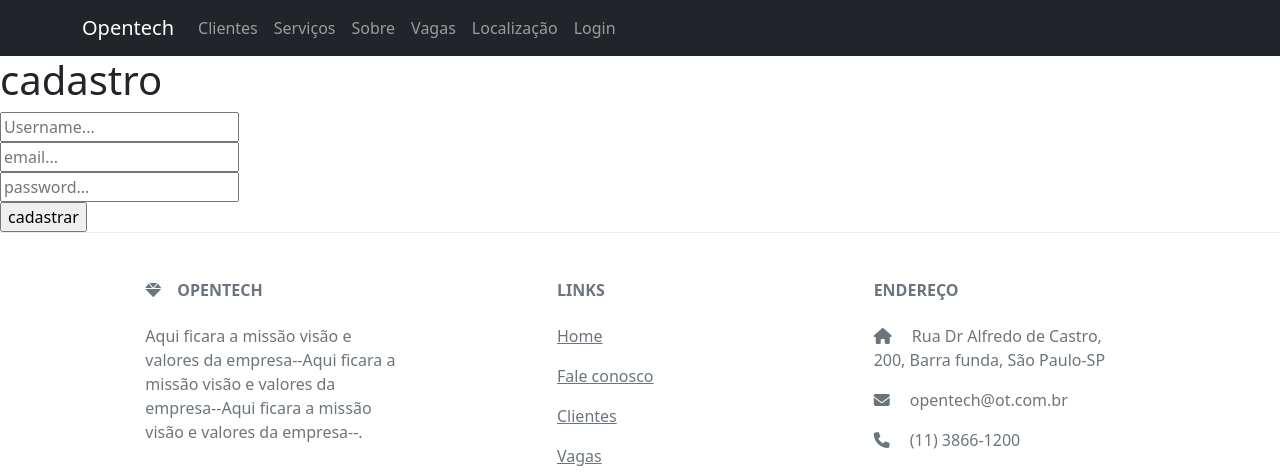
After one commit to PedroMiceli/Sistema-Opentech, a Django app: a page that uses opentech/sistema/templates/cadastro.html in a window 1280 px wide. The commit adds this page. Shown: the top 472 px of the page. Run offline with Django 4.2, Linux system fonts and the light colour scheme; some libraries are stand-ins or nearby versions.

Commit message:
modificada a forma como estou fazendo a autenticação

```diff
--- a/opentech/paginas/templates/modelo/modelo.html
+++ b/opentech/paginas/templates/modelo/modelo.html
@@ -14,7 +14,7 @@
 <body>
     <nav class="navbar navbar-expand navbar-dark bg-dark">
         <div class="container ">
-            <a class="navbar-brand" href="#">Opentech</a>
+            <a class="navbar-brand" href="{% url 'index' %}">Opentech</a>
             <div class="collapse navbar-collapse" id="navbarSupportedContent">
                 <ul class="navbar-nav mr-auto ">
                     <li class="nav-item">
--- a/opentech/paginas/urls.py
+++ b/opentech/paginas/urls.py
@@ -7,7 +7,6 @@ urlpatterns = [
     path('', views.index, name='index'),
     path('cliente', views.cliente, name='cliente'),
     path('localizacao', views.localizacao, name='localizacao'),
-    path('login', include('django.contrib.auth.urls')),
     path('login', include('sistema.urls')),
     path('servicos', views.servicos, name='servicos'),
     path('sobre', views.sobre, name='sobre'),
--- /dev/null
+++ b/opentech/sistema/templates/cadastro.html
@@ -0,0 +1,19 @@
+{% extends 'modelo/modelo.html' %}
+
+{% block title %}Login{% endblock %}
+
+{% block content %}
+<h1>cadastro</h1>
+
+
+    <form action="{%url 'cadastro'%}" method="post">{% csrf_token %}
+        {% csrf_token %}
+        <input type="text" placeholder="Username..." name="username">
+        <br>
+        <input type="email" placeholder="email..." name="email">
+        <br>
+        <input type="password" placeholder="password..." name="senha">
+        <br>
+        <input type="submit" value="cadastrar">
+    </form>
+{% endblock %}
--- a/opentech/sistema/urls.py
+++ b/opentech/sistema/urls.py
@@ -4,5 +4,5 @@ from . import views
 
 urlpatterns = [
     path('', views.login_user, name='login'),
-    path('home/', views.home_sistema, name='home')
+    path('cadastro/', views.cadastro_user, name='cadastro')
 ]
--- a/opentech/sistema/views.py
+++ b/opentech/sistema/views.py
@@ -1,26 +1,24 @@
-from django.shortcuts import render, redirect
-from django.contrib.auth import authenticate, login, logout
-from django.contrib import messages
+from django.shortcuts import render
+from django.http.response import HttpResponse
+from django.contrib.auth.models import User
 
 
 # Create your views here.
 
 def login_user(request):
+    if request.method == "GET":
+        return render(request, 'login.html')
+    else:
+        username = request.POST.get('username')
+        email = request.POST.get('email')
+        senha = request.POST.get('senha')
+        user = User.objects.filter(username=username).first()
 
-    if request.method == 'POST':
-        username = request.POST['username']
-        senha = request.POST['senha']
-        user = authenticate(request, username=username, senha=senha)
-        if user is not None:
-            login(request, user)
-            return redirect('home')
-        else:
-            messages.success(request, ("sai daqui malandro"))
-            return redirect('login')
-    else:
-        return render(request, 'autenticate/login.html', {})
+        if user:
+            return HttpResponse('Já existe um usuario com este username.')
+
+        return HttpResponse(username)
 
 
-
-def home_sistema(request):
-    return render(request, 'templates/home_sistema.html')
+def cadastro_user(request):
+    return render(request, 'cadastro.html')
```
Also changed, not shown: opentech/paginas/templates/authenticate/login.html (deleted, +0 -24 lines), opentech/sistema/templates/authenticate/login.html (deleted, +0 -24 lines), opentech/sistema/templates/home_sistema.html (deleted, +0 -10 lines), opentech/sistema/templates/login.html (added, +9 -0 lines), opentech/db.sqlite3, opentech/paginas/migrations/0001_initial.py (added).
